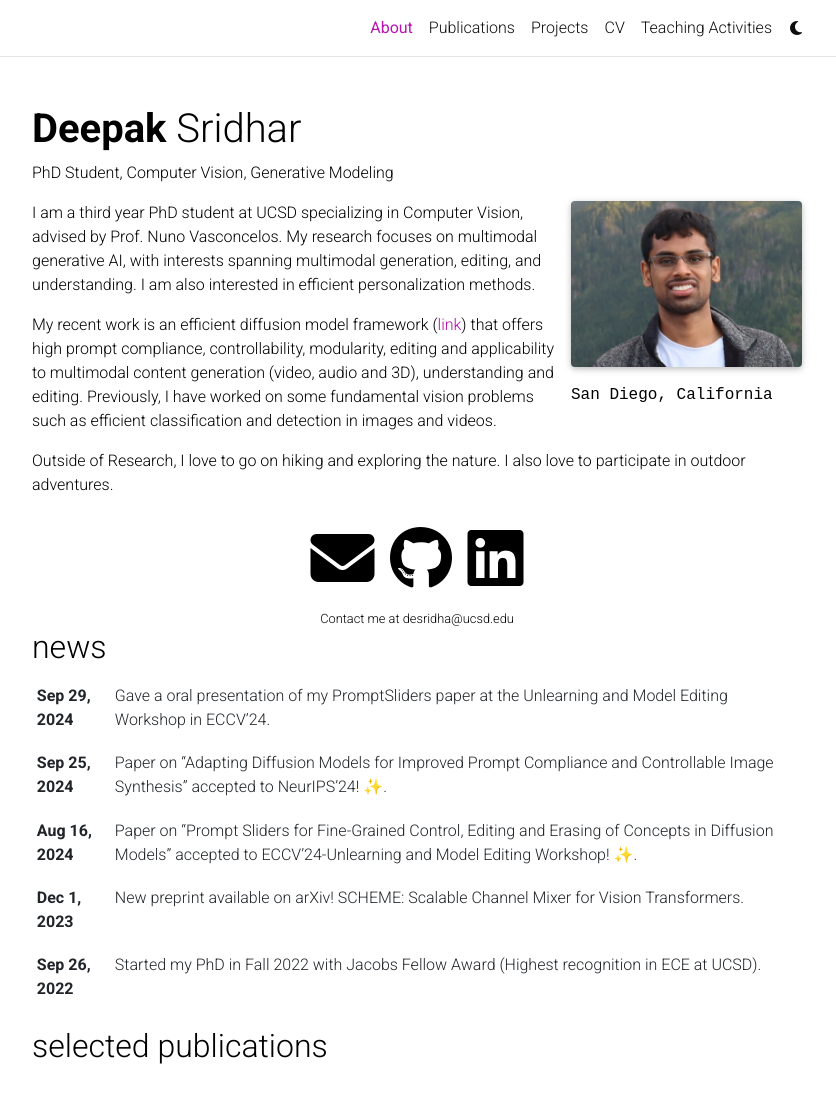
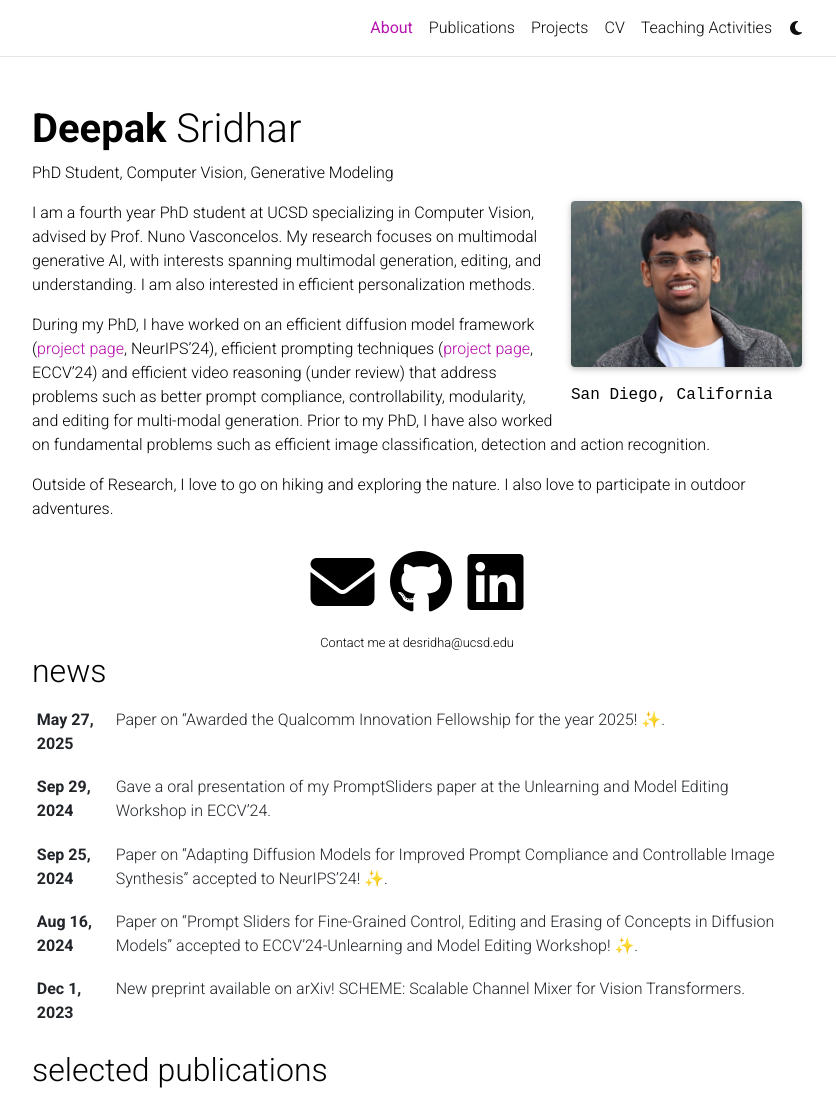
Before and after one commit to DeepakSridhar/deepaksridhar.github.io, a Jekyll site: the page built from _pages/about.md, in a window 1280 px wide and 1291 px high, cut to the strip 0-1093 px from the top of the window. Shown: the whole strip, without its empty margins (223-1059 px from the left). Built offline with Jekyll 4.4.1, drawn with Linux system fonts in a browser that asks for light colours; full-size pictures stand in for the smaller copies a plugin makes; emoji names are drawn with the system emoji font; comment, search, counter and statistics services are not loaded; a style sheet for code colours, icons or effects is not loaded.

Commit message:
Update latest cv and bio

```diff
--- a/_pages/about.md
+++ b/_pages/about.md
@@ -17,9 +17,12 @@
 social: true  # includes social icons at the bottom of the page
 ---
 
-I am a third year PhD student at UCSD specializing in Computer Vision, advised by Prof. Nuno Vasconcelos. My research focuses on multimodal generative AI, with interests spanning multimodal generation, editing, and understanding. I am also interested in efficient personalization methods.
+I am a fourth year PhD student at UCSD specializing in Computer Vision, advised by Prof. Nuno Vasconcelos. My research focuses on multimodal generative AI, with interests spanning multimodal generation, editing, and understanding. I am also interested in efficient personalization methods.
 
-My recent work is an efficient diffusion model framework ([link](https://deepaksridhar.github.io/factorgraphdiffusion.github.io/)) that offers high prompt compliance, controllability, modularity, editing and applicability to multimodal content generation (video, audio and 3D), understanding and editing. Previously, I have worked on some fundamental vision problems such as efficient classification and detection in images and videos.
+During my PhD, I have worked on an efficient diffusion model framework ([project page](https://deepaksridhar.github.io/factorgraphdiffusion.github.io/), NeurIPS’24), efficient prompting techniques ([project page](https://deepaksridhar.github.io/promptsliders.github.io/), ECCV’24) and efficient video reasoning (under review) that address problems such as better prompt compliance, controllability, modularity, and editing for multi-modal
+generation. Prior to my PhD, I have also worked on fundamental problems such as efficient image classification, detection and action
+recognition.
+<!-- My recent work is an efficient diffusion model framework ([link](https://deepaksridhar.github.io/factorgraphdiffusion.github.io/)) that offers high prompt compliance, controllability, modularity, editing and applicability to multimodal content generation (video, audio and 3D), understanding and editing. Previously, I have worked on some fundamental vision problems such as efficient classification and detection in images and videos. -->
 
 Outside of Research, I love to go on hiking and exploring the nature. I also love to participate in outdoor adventures.
 
```
Also changed, not shown: _news/announcement_10.md (added, +8 -0 lines), 4 other files.
